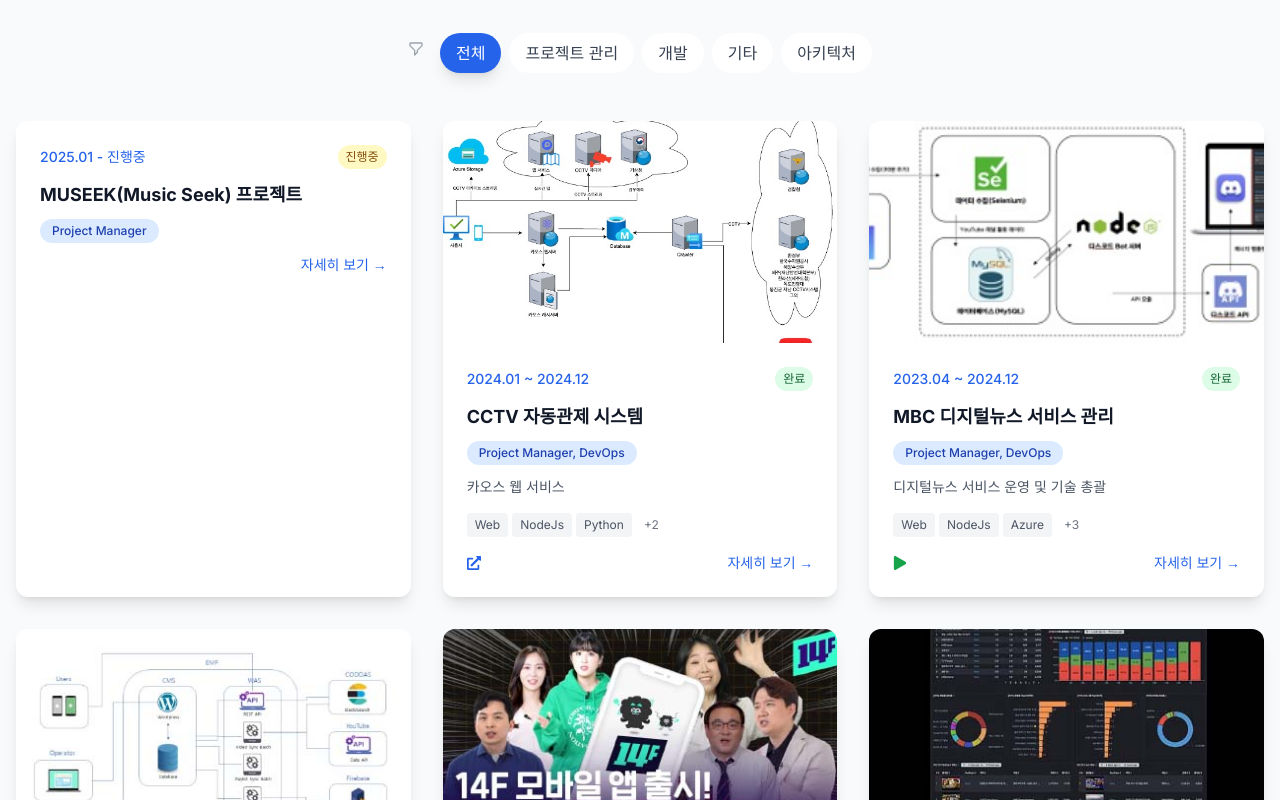
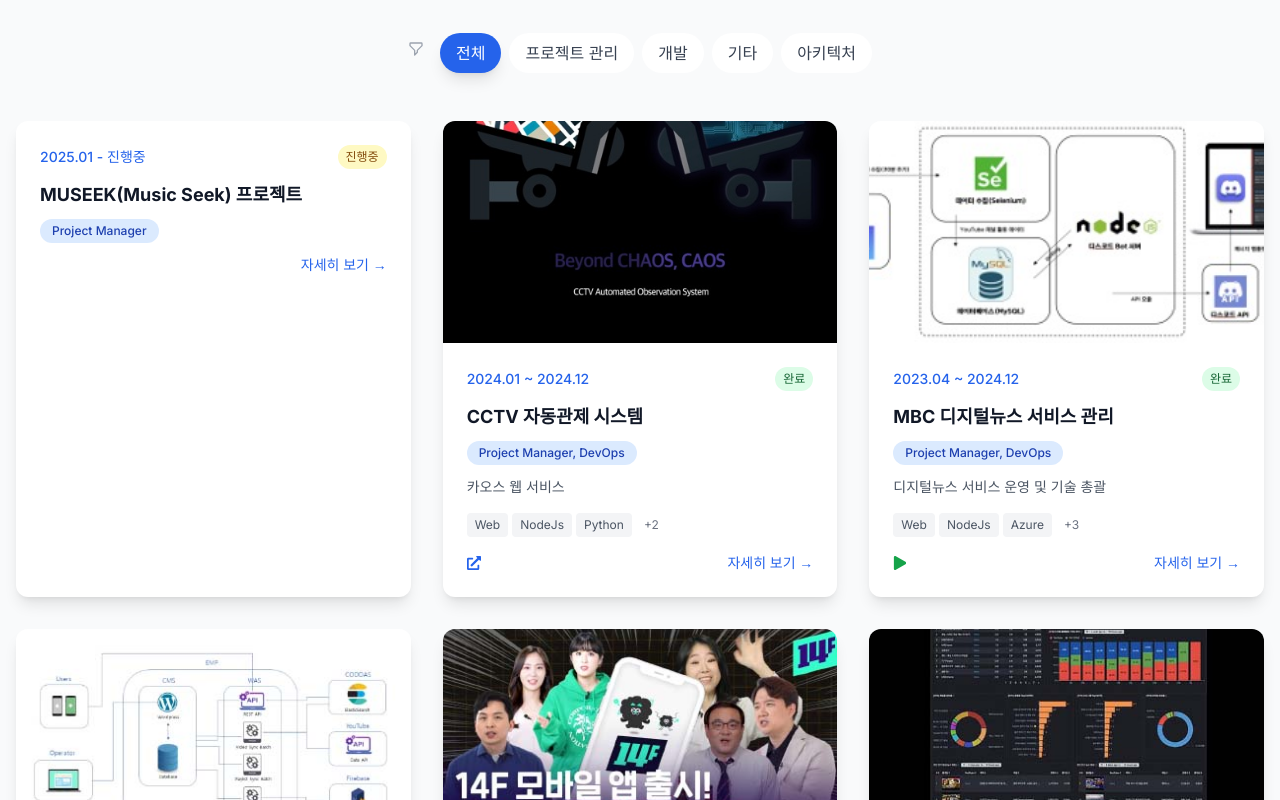
Before and after one commit to pinkgom/resume, a React (Vite) app: page / in a window 1280 px wide. Shown: the part 6120-6920 px from the top of the page. Built offline with nearby package versions, Linux system fonts and the light colour scheme; the HTML template or start-up script is replaced by a standard one.

Commit message:
프로젝트 대표 이미지 기능 추가 - featured 속성으로 대표 이미지 지정 가능

```diff
--- a/data/portfolio-data.json
+++ b/data/portfolio-data.json
@@ -79,7 +79,8 @@
                 },
                 {
                     "src": "images/projects/caos12.jpg",
-                    "title": "카오스 포스터"
+                    "title": "카오스 포스터",
+                    "featured": true
                 },
                 {
                     "src": "images/projects/caos13.jpg",
--- a/src/components/Projects.jsx
+++ b/src/components/Projects.jsx
@@ -219,15 +219,19 @@
               onClick={() => setSelectedProject(project)}
             >
                 {/* Project Image */}
-                {project.images && project.images[0] && (
-                  <div className="aspect-video bg-gray-100 dark:bg-gray-700 overflow-hidden">
-                    <img
-                      src={project.images[0].src}
-                      alt={project.images[0].title}
-                      className="w-full h-full object-cover hover:scale-105 transition-transform duration-300"
-                    />
-                  </div>
-                )}
+                {project.images && project.images.length > 0 && (() => {
+                  // featured: true인 이미지를 찾거나, 없으면 첫 번째 이미지 사용
+                  const featuredImage = project.images.find(img => img.featured) || project.images[0];
+                  return (
+                    <div className="aspect-video bg-gray-100 dark:bg-gray-700 overflow-hidden">
+                      <img
+                        src={featuredImage.src}
+                        alt={featuredImage.title}
+                        className="w-full h-full object-cover hover:scale-105 transition-transform duration-300"
+                      />
+                    </div>
+                  );
+                })()}
 
                 <div className="p-6">
                   {/* Period & Status */}
```
